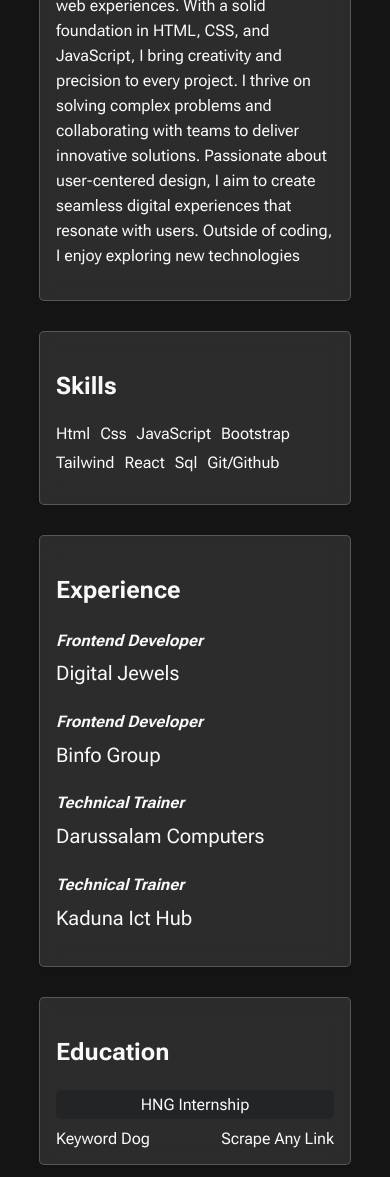
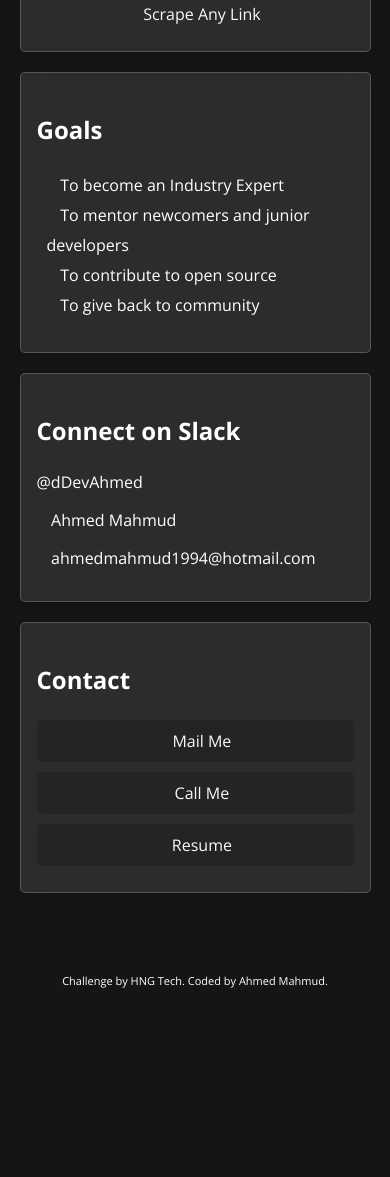
Before and after one commit to dDevAhmed/hng_internship_task_1, a plain HTML site: page index.html in a window 390 px wide. Shown: the part 820-1997 px from the top of the page. After the commit the page ends 1808 px from the top, so only its background shows below. Drawn offline with nearby package versions, Linux system fonts and the light colour scheme.

Commit message:
Responsiveness

```diff
--- a/index.html
+++ b/index.html
@@ -37,10 +37,11 @@
         <div class="current-day-time">
             <p class="time" id="time">
                 <span id="currentDay" data-testid="currentDay"></span>,
-               <span id="currentTime"  data-testid="currentTimeUTC"></span>
+                <span id="currentTime" data-testid="currentTimeUTC"></span>
             </p>
         </div>
 
+        <div class="main-content">
             <div class="profile-picture">
                 <img src="img/ahmed.JPG" alt="Ahmed's Image" data-testid="slackProfilePicture">
             </div>
@@ -49,54 +50,8 @@
                 <h1>Ahmed Mahmud</h1>
                 <p class="title">Frontend Developer</p>
                 <span>
-                <a href="https://www.linkedin.com/in/ahmedmahmud/"><i class="fa-brands fa-linkedin"
-                        ></i></a>
-                <a href="https://www.linkedin.com/in/ahmedmahmud/"><i class="fa-brands fa-square-x-twitter"
-                       ></i></a>
-                <a href="https://dev.to/ddevahmed"><i class="fa-brands fa-dev"></i></a>
-            </span>
-        </div>
-
-        <div class="card about">
-            <h3 class="card-title">About</h3>
-            <p>A driven Frontend Developer dedicated to crafting engaging and responsive web experiences. With a solid
-                foundation in HTML, CSS, and JavaScript, I bring creativity and precision to every project. I thrive on
-                solving complex problems and collaborating with teams to deliver innovative solutions. Passionate about
-                user-centered design, I aim to create seamless digital experiences that resonate with users. Outside of
-                coding, I enjoy exploring new technologies</p>
-        </div>
-
-        <div class="card skills">
-            <h3 class="card-title">Skills</h3>
-            <ul>
-                <li>Html</li>
-                <li>Css</li>
-                <li>JavaScript</li>
-                <li>Bootstrap</li>
-                <li>Tailwind</li>
-                <li>React</li>
-                <li>Sql</li>
-                <li>Git/Github</li>
-            </ul>
-        </div>
-
-        <div class="card experience">
-            <h3 class="card-title">Experience</h3>
-            <span>
-                <h5 class="title">Frontend Developer</h5>
-                <p class="company">Digital Jewels</p>
-            </span>
-            <span>
-                <h5 class="title">Frontend Developer</h5>
-                <p class="company">Binfo Group</p>
-            </span>
-            <span>
-                <h5 class="title">Technical Trainer</h5>
-                <p class="company">Darussalam Computers</p>
-            </span>
-            <span>
-                <h5 class="title">Technical Trainer</h5>
-                <p class="company">Kaduna Ict Hub</p>
+                    <a href="https://www.linkedin.com/in/ahmedmahmud/" target="_blank"><i class="fa-brands fa-linkedin"></i></a>
+                    <a href="https://x.com/ddevahmed" target="_blank"><i class="fa-brands fa-square-x-twitter"></i></a>
                 </span>
             </div>
 
@@ -104,39 +59,35 @@
                 <h3 class="card-title">Education</h3>
                 <a href="hng.tech/learn" data-testid="hngLink" class="current-education">HNG Internship</a>
                 <span class="other-educ">
-                <a href="keyword.dog" data-testid="keywordLink">Keyword Dog</a>
-                <a href="scrapeanyweb.site" data-testid="scrapeanywebLink">Scrape Any Link</a>
+                    <a href="keyword.dog" data-testid="keywordLink"><i class="fa-light fa-link"></i> Keyword Dog</a>
+                    <a href="scrapeanyweb.site" data-testid="scrapeanywebLink"><i class="fa-light fa-link"></i> Scrape Any Link</a>
                 </span>
-        </div>
-
-        <div class="card projects">
-            <h3 class="card-title">Projects</h3>
-            <a href="https://github.com/dDevAhmed/"><i class="fa-brands fa-github"></i></a>
-            <a href="https://github.com/dDevAhmed/"><i class="fa-brands fa-codepen"></i></a>
             </div>
 
             <div class="card goals">
                 <h3 class="card-title">Goals</h3>
                 <ol>
-                <li>To become an Industry Expert</li>
-                <li>To mentor newcomers and junior developers</li>
-                <li>To contribute to open source</li>
-                <li>To give back to community</li>
+                    <li><i class="fa-light fa-bullseye"></i> To become an Industry Expert</li>
+                    <li><i class="fa-light fa-bullseye"></i> To mentor newcomers and junior developers</li>
+                    <li><i class="fa-light fa-bullseye"></i> To contribute to open source</li>
+                    <li><i class="fa-light fa-bullseye"></i> To give back to community</li>
                 </ol>
             </div>
 
             <div class="card connect">
                 <h3 class="card-title">Connect on Slack</h3>
-            <p data-testid="slackDisplayName"><i class="fa-solid fa-user-check"></i> dDevAhmed</p>
-            <p><i class="fa-solid fa-user"></i> Ahmed Mahmud</p>
-            <p data-testid="slackEmail"><i class="fa-sharp fa-solid fa-envelope"></i> ahmedmahmud1994@hotmail.com</p>
+                <p data-testid="slackDisplayName">@dDevAhmed</p>
+                <p><i class="fa-light fa-user"></i> Ahmed Mahmud</p>
+                <p data-testid="slackEmail"><i class="fa-light fa-envelope"></i> ahmedmahmud1994@hotmail.com
+                </p>
             </div>
 
             <div class="card contact">
                 <h3 class="card-title">Contact</h3>
-            <a href="mailto:">Mail Me</a>
-            <a href="mailto:">Call Me</a>
-            <a href="#"><i class="fa-regular fa-download"></i> Resume</a>
+                <a href="mailto:ahmedmahmud1994@hotmail.com"><i class="fa-light fa-envelope"></i> Mail Me</a>
+                <a href="tel:+2347063728085"><i class="fa-light fa-phone"></i> Call Me</a>
+                <a href="#"><i class="fa-light fa-download"></i> Resume</a>
+            </div>
         </div>
     </main>
 
--- a/style.css
+++ b/style.css
@@ -27,15 +27,15 @@ body {
     height: 100vh;
     width: 100%;
     overflow-x: hidden;
-    font-family: "Roboto Flex", sans-serif;
-    /* font-family: "Open Sans", sans-serif; */
-    color: var(--primary-white);
+    /* font-family: "Roboto Flex", sans-serif; */
+    font-family: "Open Sans", sans-serif;
     background: url("img/backgrounda.png"), #151515;
     background-repeat: no-repeat;
     background-size: cover;
     background-position: center;
     background-attachment: fixed;
-    color: var(--primary-white);
+    color: var(--text-light);
+    font-weight: 100;
 }
 
 /* nav */
@@ -47,9 +47,13 @@ nav {
 main {
     width: 80%;
     margin: 40px auto;
+}
+
+div.main-content {
     display: grid;
-    grid-template-columns: repeat(12, 1fr);
-    gap: 30px;
+    grid-template-columns: repeat(4, 1fr);
+    grid-template-rows: repeat(2, 1fr);
+    gap: 10px;
 }
 
 p.time {
@@ -77,39 +81,106 @@ a {
 }
 
 .profile-picture {
-    /* grid-column: 3 span; */
-    /* grid-row: 1 span; */
+    grid-column: 1 span;
+    grid-row: 1 span;
 
     img {
         width: 100%;
+        border-radius: var(--border-radius);
     }
 }
 
 .header {
-    /* grid-column: 6 span; */
-    /* width: 100%; */
+    grid-column: 2 span;
+    grid-row: 1 span;
+
+    h1 {
+        font-size: 48px;
+    }
+    p {
+        font-size: 20px;
+        margin-top: -20px;
+        font-style: italic;
+        font-weight: 300;
+        font-family: Arial, Helvetica, sans-serif;
+    }
+    span {
+        display: flex;
+        gap: 20px;
+        a {
+            font-size: 32px;
+
+            &:hover {
+                transform: scale(1.2);
+            }
+        }
+    }
 }
 
-.skills {
-    /* grid-column: 3 span; */
-    grid-row: 2 span;
+.education {
+    grid-column: 1 span;
+    grid-row: 1 span;
+
+    a:not(span.other-educ a) {
+        display: block;
+        width: 100%;
+        background: rgba(255, 255, 255, 0.1);
+        padding: 10px 20px;
+        border-radius: var(--border-radius);
+        margin-bottom: 10px;
+    }
+
+    span.other-educ a {
+        display: block;
+        width: 100%;
+        margin: 10px 0;
+    }
 }
 
-.about {
-    /* grid-column: 6 span; */
+.goals {
+    grid-column: 2 span;
+    grid-row: 1 span;
+
+    ol {
+        margin-inline-start: -30px;
+        li {
+            list-style-type: none;
+        }
+    }
 }
 
-h3 {
+.connect {
+    grid-column: 1 span;
+    grid-row: 1 span;
+}
+
+.contact {
+    grid-column: 1 span;
+    grid-row: 1 span;
+
+    display: flex;
+    flex-direction: column;
+
+    a {
+        display: block;
+        width: 100%;
+        background: rgba(255, 255, 255, 0.1);
+        padding: 10px 20px;
+        text-align: center;
+        border-radius: var(--border-radius);
+        margin-bottom: 10px;
+    }
 }
 
 /* attribution */
 .attribution {
     font-size: 11px;
     text-align: center;
+
+    margin-bottom: 50px;
 }
 
 .attribution a {
-    /* fixme - change to light color */
     color: #ffffff;
 }
 /* attribution */
@@ -137,14 +208,33 @@ h3 {
 /* back to top */
 
 @media only screen and (max-width: 1200px) {
+    main {
+        width: 90%;
+        margin: 0 auto;
+    }
+    div.main-content {
+        display: grid;
+        grid-template-columns: repeat(2, 1fr);
+        grid-template-rows: repeat(3, 1fr);
+        gap: 20px;
+        margin-bottom: 50px;
+    }
+
+    .profile-picture, .header, .education, .goals, .connect, .contact{
+        grid-column: 1 span;
+        grid-row: 1 span;
+    }
 }
 
 @media only screen and (max-width: 768px) {
     main {
-        width: 80%;
-        display: grid;
-        grid-template-columns: auto;
-        gap: 30px;
+        width: 90%;
+        margin: 0 auto;
+    }
+    div.main-content {
+        display: flex;
+        flex-direction: column;
+        gap: 20px;
     }
 
     .card {
@@ -155,50 +245,24 @@ h3 {
         }
     }
 
+    .profile-picture {
+        img {
+            border-radius: var(--border-radius);
+        }
+    }
+
     .header {
+        h1 {
+            font-size: 24px;
+        }
         p.title {
-            margin-top: -10px;
+            font-size: 18px;
+            margin-top: -5px;
         }
 
         span a {
             font-size: 28px;
             margin-right: 5px;
-        }
-    }
-
-    .about {
-        p {
-            /* text-align: justify; */
-            line-height: 25px;
-        }
-    }
-
-    .skills {
-        ul {
-            display: flex;
-            flex-wrap: wrap;
-            gap: 10px;
-            margin-inline-start: -40px;
-        }
-        ul li {
-            list-style-type: none;
-        }
-    }
-
-    .experience {
-        span {
-            /* border: 2px solid var(--primary-white); */
-            width: 100%;
-
-            h5.title {
-                font-style: italic;
-                font-size: 16px;
-            }
-
-            p.company {
-                margin-top: -15px;
-                font-size: 20px;
-            }
         }
     }
 
@@ -215,23 +279,16 @@ h3 {
 
         span.other-educ {
             display: flex;
+            flex-direction: column;
             justify-content: space-between;
-            /* background: #222426; */
             text-align: center;
             border-radius: var(--border-radius);
         }
     }
 
-    .projects {
-        a {
-            font-size: 28px;
-            margin-right: 5px;
-        }
-    }
-
     .goals {
         ol {
-            margin-inline-start: -20px;
+            margin-inline-start: -30px;
             line-height: 30px;
         }
     }
@@ -241,10 +298,13 @@ h3 {
             display: flex;
             align-items: center;
             gap: 5px;
+            word-wrap: break-word;
         }
     }
 
     .contact {
+        margin-bottom: 30px;
+
         a {
             display: block;
             width: 100%;
@@ -256,6 +316,11 @@ h3 {
         }
     }
 
+    .attribution {
+        margin-bottom: 20px;
+        text-align: center;
+    }
+
     .back-to-top {
         bottom: 100px;
     }
```
Also changed, not shown: 1 other file. Lines whose indentation alone changed are shown as unchanged.
